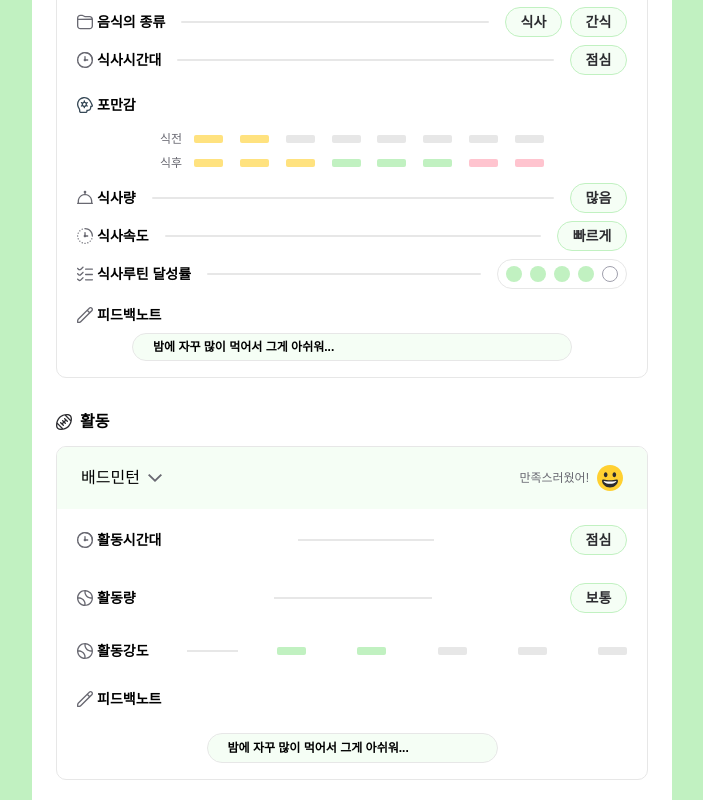
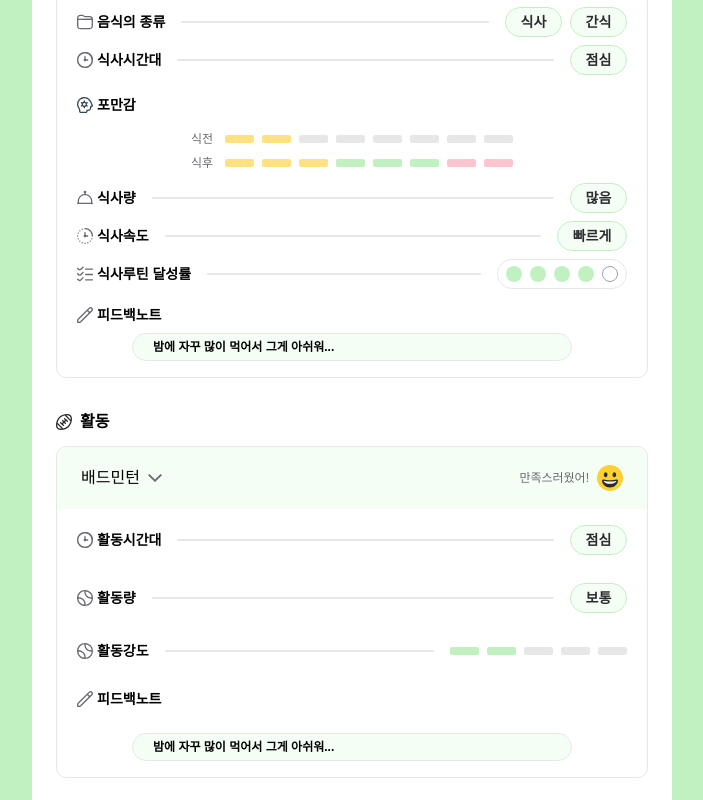
Before and after one commit to hatoruday/mindeating-front, a Next.js app: page /info in a window 1280 px wide. Shown: the part 380-1180 px from the top of the page, without its empty margins (288-991 px from the left). Built offline with nearby package versions, Linux system fonts and the light colour scheme; a web font is replaced by a local one.

Commit message:
activityInfo completion

```diff
--- a/components/userInfoDisplay/activity/activity.tsx
+++ b/components/userInfoDisplay/activity/activity.tsx
@@ -41,7 +41,7 @@ export default function Activity() {
         />
         <section className="flex px-2 flex-col gap-y-7 py-4">
           <article className="flex justify-between px-3 items-center">
-            <div className="flex gap-1">
+            <div className="flex flex-shrink-0 flex-grow-0 gap-1">
               <Image
                 src="/info/clockIcon.svg"
                 width={16}
@@ -52,8 +52,8 @@ export default function Activity() {
                 활동시간대
               </p>
             </div>
-            <div className="w-[136px] h-[2px] bg-[#E7E7E7]"></div>
-            <div className="flex justify-center content-center items-center w-[57px] h-[30px] rounded-[40px] bg-[#f5fef5] border border-[#c1f1c1]">
+            <div className="w-full mx-4 rounded-md h-[2px] bg-black4"></div>
+            <div className="flex flex-shrink-0 flex-grow-0 justify-center content-center items-center w-[57px] h-[30px] rounded-[40px] bg-[#f5fef5] border border-[#c1f1c1]">
               <p className="text-sm font-semibold text-[#2c2c30]">
                 {activityTimeList[activityTimeIndex]}
               </p>
@@ -61,7 +61,7 @@ export default function Activity() {
           </article>
 
           <article className="flex justify-between px-3 items-center">
-            <div className="flex gap-1">
+            <div className="flex flex-shrink-0 flex-grow-0 gap-1">
               <Image
                 src="/info/fi-rr-tennis.svg"
                 width={16}
@@ -72,15 +72,15 @@ export default function Activity() {
                 활동량
               </p>
             </div>
-            <div className="w-[158px] h-[2px] bg-[#E7E7E7]"></div>
-            <div className="flex justify-center content-center items-center w-[57px] h-[30px] rounded-[40px] bg-[#f5fef5] border border-[#c1f1c1]">
+            <div className="w-full mx-4 rounded-md h-[2px] bg-black4"></div>
+            <div className="flex flex-shrink-0 flex-grow-0 justify-center content-center items-center w-[57px] h-[30px] rounded-[40px] bg-[#f5fef5] border border-[#c1f1c1]">
               <p className="text-sm font-semibold text-[#2c2c30]">
                 {activityAmountList[activityAmountExtent]}
               </p>
             </div>
           </article>
           <article className="flex justify-between px-3 items-center">
-            <div className="flex gap-1">
+            <div className="flex flex-shrink-0 flex-grow-0 gap-1">
               <Image
                 src="/info/fi-rr-tennis.svg"
                 width={16}
@@ -92,7 +92,7 @@ export default function Activity() {
               </p>
             </div>
 
-            <div className="w-[51px] h-[2px] bg-[#E7E7E7]"></div>
+            <div className="w-full mx-4 rounded-md h-[2px] bg-black4"></div>
             <StatusBar statusList={activityStrength} />
           </article>
 
@@ -108,7 +108,7 @@ export default function Activity() {
                 피드백노트
               </p>
             </header>
-            <div className="flex items-center px-5 w-[291px] h-[30px] rounded-[40px] bg-[#f5fef5] border border-[#e7e7e7]">
+            <div className="flex items-center px-5 w-4/5 py-1 rounded-[40px] bg-[#f5fef5] border border-[#e7e7e7]">
               <p className="font-semibold  text-[12px]">{feedbackContent}</p>
             </div>
           </article>
--- a/components/userInfoDisplay/mindFullEating/mindFullEating.tsx
+++ b/components/userInfoDisplay/mindFullEating/mindFullEating.tsx
@@ -116,7 +116,7 @@ export default function MindFullEating() {
                 포만감
               </p>
             </header>
-            <div className="flex w-full gap-3 py-1 justify-center">
+            <div className="flex  gap-3 py-1 justify-center">
               <p className="flex-shrink-0 flex-grow-0 text-xs font-medium text-left text-[#696972]">
                 식전
               </p>
--- a/components/userInfoDisplay/mindFullEating/statusBar.tsx
+++ b/components/userInfoDisplay/mindFullEating/statusBar.tsx
@@ -2,12 +2,12 @@ export default function StatusBar({ statusList }: { statusList: number[] }) {
   //피그마 설계시 8칸의 길이를 가짐. 0 : 빨간색, 1 : 노란색, 2: 초록색, 3: 회색(미기록)
   const statusToColor = ["bg-red1", "bg-yellow1", "bg-green2", "bg-black4"];
   return (
-    <div className={`flex max-w-[350px] w-full items-center justify-between`}>
+    <div className={`flex items-center gap-2 justify-between`}>
       {statusList.map((status, statusIndex) => {
         return (
           <div
             key={statusIndex}
-            className={`w-[29px] h-2 rounded-sm ${statusToColor[status]}`}
+            className={`w-[29px] mx-auto h-2 rounded-sm ${statusToColor[status]}`}
           ></div>
         );
       })}
```
